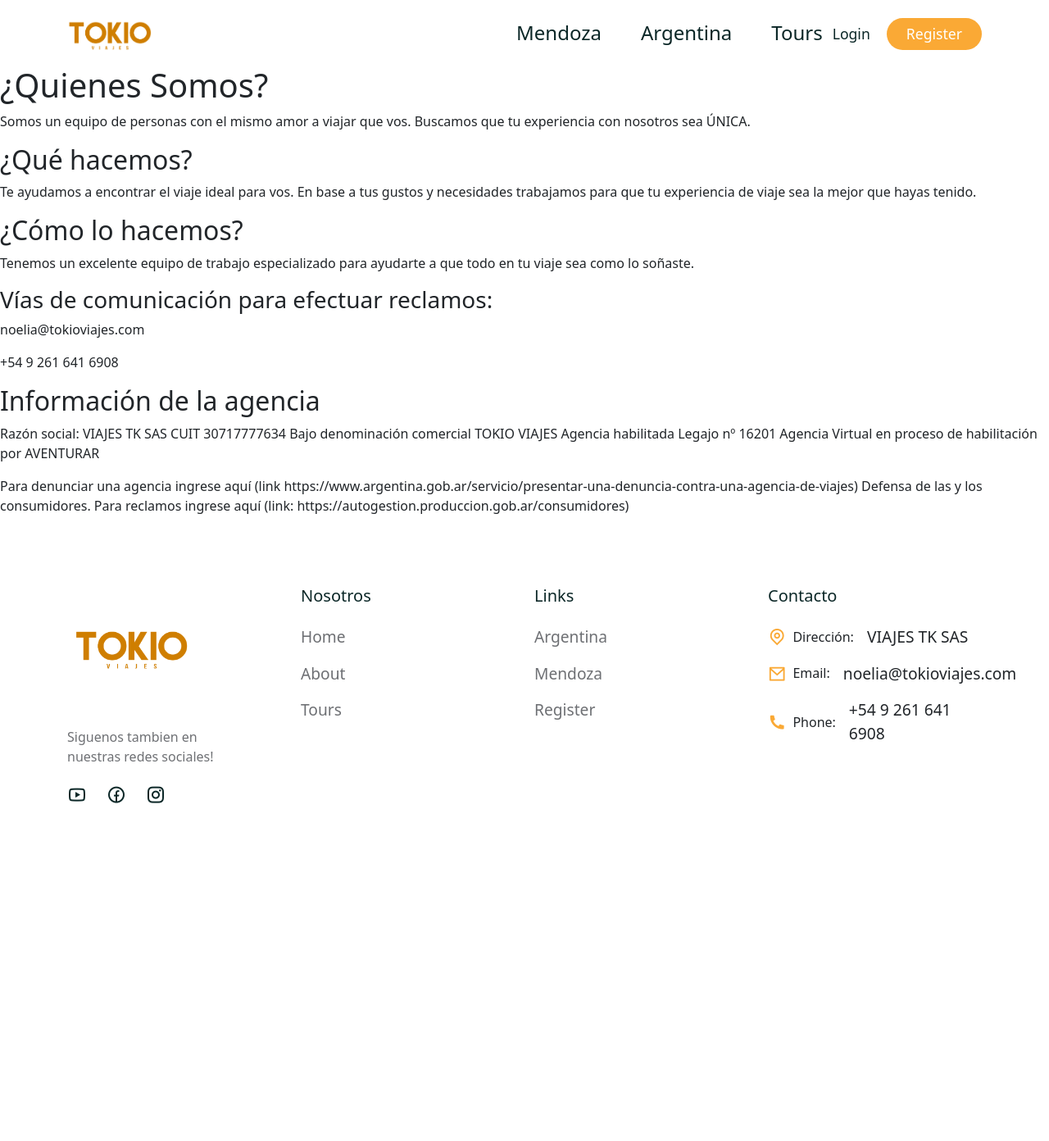
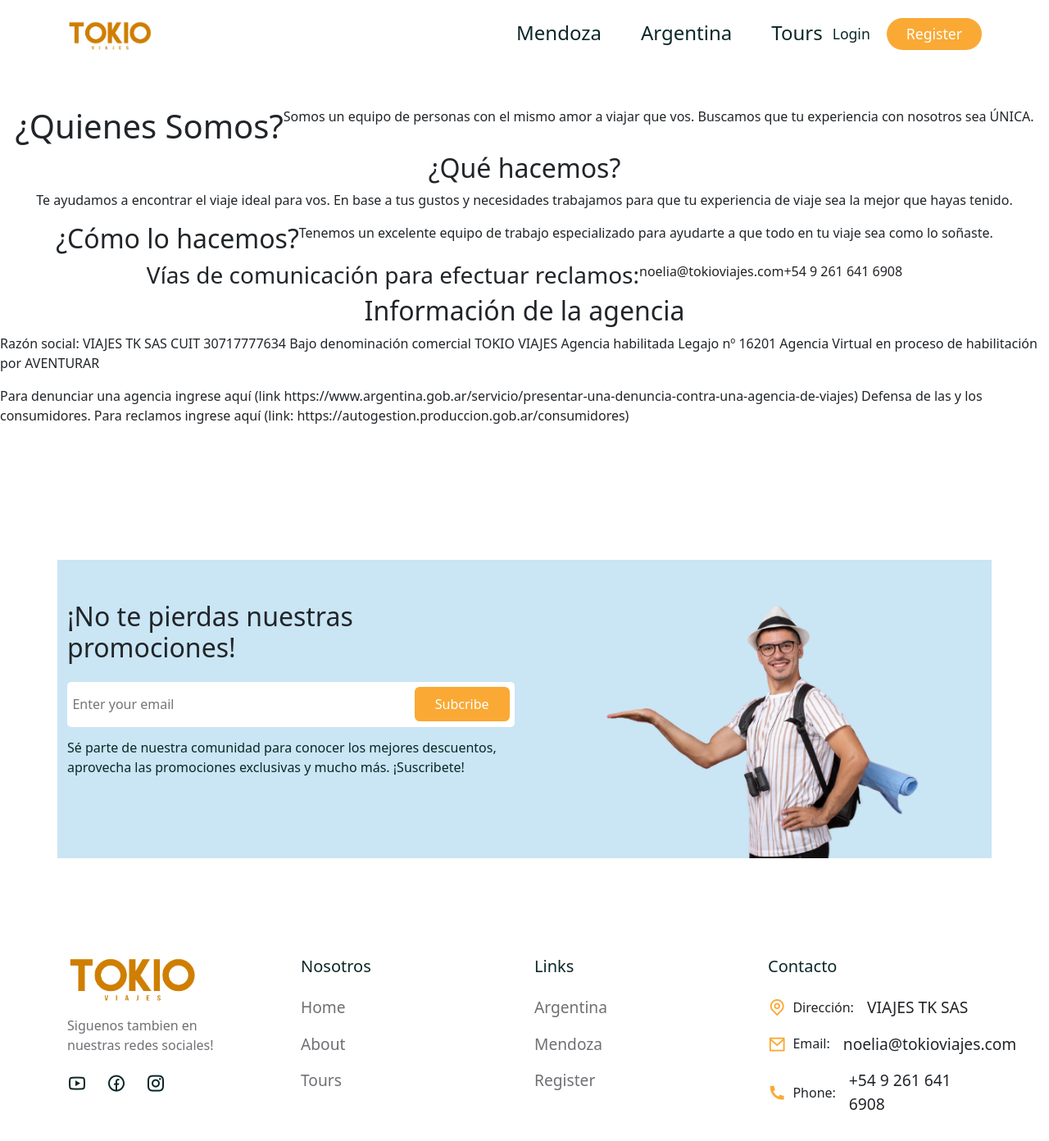
Before and after one commit to Raulmoyano2970/Booking, a React (Create React App) app in the folder frontend/: page /about in a window 1280 px wide. Shown: the top 1392 px of the page at 82% size. Before the commit the page ends 1018 px from the top, so only its background shows below. Built offline with nearby package versions, Linux system fonts and the light colour scheme; a web font is replaced by a local one.

Commit message:
newsletter

```diff
--- a/frontend/src/components/Footer/Footer.jsx
+++ b/frontend/src/components/Footer/Footer.jsx
@@ -2,7 +2,7 @@
 import './footer.css'
 import { Container, Row, Col, ListGroup, ListGroupItem } from 'reactstrap'
 import { Link } from 'react-router-dom'
-import logo from '../../assets/images/logotokio.png'
+import logo from '../../assets/images/logotokio2.png'
 
 const quick__links = [
    {
--- a/frontend/src/pages/About.jsx
+++ b/frontend/src/pages/About.jsx
@@ -1,8 +1,9 @@
 import React from "react";
+import NewsLetter from "../shared/Newsletter";
 
 const About = () => {
-    return(
-    <div>
+    return <>
+    <section>
       <h1>¿Quienes Somos?</h1>
       <p>
       Somos un equipo de personas con el mismo amor a viajar que vos. Buscamos que tu experiencia con nosotros sea ÚNICA.
@@ -28,10 +29,11 @@
       <p>Para denunciar una agencia ingrese aquí (link https://www.argentina.gob.ar/servicio/presentar-una-denuncia-contra-una-agencia-de-viajes)
 
       Defensa de las y los consumidores. Para reclamos ingrese aquí (link: https://autogestion.produccion.gob.ar/consumidores) </p>
-
-
-    </div>
-  );
+    </section>
+    <section>
+      <NewsLetter/>
+    </section>
+    </>;
 };
 
 export default About;
--- a/frontend/src/pages/Argentina.jsx
+++ b/frontend/src/pages/Argentina.jsx
@@ -1,6 +1,7 @@
 import React from "react";
 import { Container, Row, Col, Card, CardSubtitle, Button,CardBody,CardTitle,CardText } from 'reactstrap'
 import "../styles/argentina.css"
+import NewsLetter from "../shared/Newsletter";
 
 const Argentina = ({ title }) => {
   return (
@@ -100,6 +101,7 @@
             </Button>
           </CardBody>
         </Card>
+        <NewsLetter/>
       </div>
     </>
   )
--- a/frontend/src/pages/Home.jsx
+++ b/frontend/src/pages/Home.jsx
@@ -3,7 +3,7 @@
 import { Container, Row, Col, CardSubtitle } from 'reactstrap'
 import heroImg from '../assets/images/bolson.jpg'
 import heroImg02 from '../assets/images/cordillera.jpg'
-import heroVideo from '../assets/images/puntacana.jpg'
+import heroVideo from '../assets/images/review.mp4'
 import worldImg from '../assets/images/world.png'
 import experienceImg from '../assets/images/experience.png'
 
@@ -36,12 +36,12 @@
 
                <Col lg='2'>
                   <div className="hero__img-box">
-                     <img src={heroImg} alt="" />
+                     <img src={heroImg} alt=""/>
                   </div>
                </Col>
                <Col lg='2'>
                   <div className="hero__img-box hero__video-box mt-4">
-                     <img src={heroVideo} alt="" controls />
+                     <video src={heroVideo} alt="" controls muted autoPlay loop/>
                   </div>
                </Col>
                <Col lg='2'>
--- a/frontend/src/pages/Mendoza.jsx
+++ b/frontend/src/pages/Mendoza.jsx
@@ -1,6 +1,7 @@
 import React from "react";
 import { Container, Row, Col, Card, CardSubtitle, Button,CardBody,CardTitle,CardText } from 'reactstrap'
 import "../styles/mendoza.css"
+import NewsLetter from "../shared/Newsletter";
 
 
 
@@ -103,6 +104,7 @@
           </Card>
         </div>
       </div>
+      <NewsLetter/>
     </>
 
     )
```
Also changed, not shown: frontend/src/pages/Mundo.jsx (deleted, +0 -11 lines), frontend/src/pages/Contacto.jsx (deleted), frontend/src/styles/mundo.css (deleted). Lines whose indentation alone changed are shown as unchanged.
